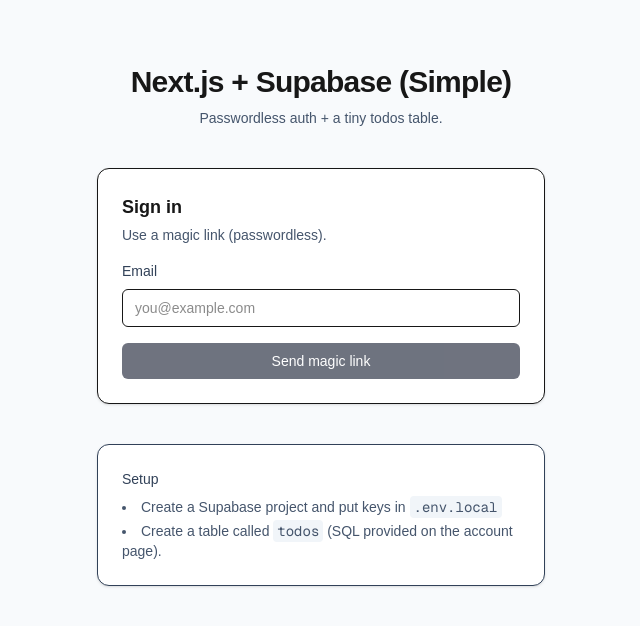
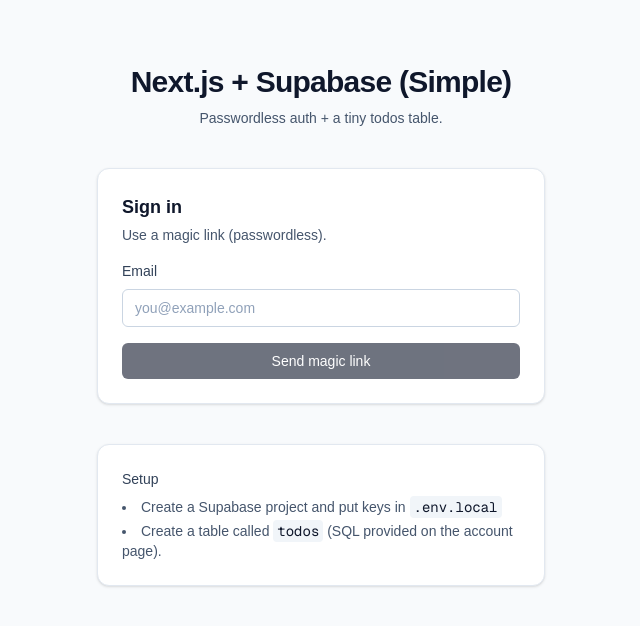
Before and after one commit to tvis-deep/next-supabase-simple, a Next.js app: page / in a window 1280 px wide. Shown: the top 626 px of the page, without its empty margins (319-959 px from the left). Built offline with nearby package versions, Linux system fonts and the light colour scheme; no server answers.

Commit message:
Title and input styling

```diff
--- a/src/app/account/page.tsx
+++ b/src/app/account/page.tsx
@@ -69,19 +69,19 @@
   }
 
   return (
-    <div className="min-h-screen bg-slate-50">
+    <div className="min-h-screen bg-slate-50 text-slate-900 dark:bg-slate-950 dark:text-slate-100">
       <main className="mx-auto flex max-w-3xl flex-col gap-6 px-6 py-16">
         <div className="flex items-center justify-between gap-3">
           <div>
             <h1 className="text-2xl font-semibold tracking-tight">Account</h1>
-            <p className="mt-1 text-sm text-slate-600">
+            <p className="mt-1 text-sm text-slate-600 dark:text-slate-300">
               Signed in as <span className="font-medium">{email}</span>
             </p>
           </div>
           <div className="flex items-center gap-3">
             <Link
               href="/"
-              className="rounded-md border bg-white px-3 py-2 text-sm font-medium text-slate-900 hover:bg-slate-50"
+              className="rounded-md border border-slate-200 bg-white px-3 py-2 text-sm font-medium text-slate-900 hover:bg-slate-50 dark:border-slate-800 dark:bg-slate-900 dark:text-slate-100 dark:hover:bg-slate-800"
             >
               Home
             </Link>
@@ -96,11 +96,11 @@
 
         <Todos />
 
-        <div className="rounded-xl border bg-white p-6 shadow-sm">
+        <div className="rounded-xl border border-slate-200 bg-white p-6 shadow-sm dark:border-slate-800 dark:bg-slate-900">
           <h2 className="text-sm font-semibold text-slate-900">
             Supabase SQL (todos table)
           </h2>
-          <p className="mt-1 text-sm text-slate-600">
+          <p className="mt-1 text-sm text-slate-600 dark:text-slate-300">
             Create the table + RLS policies:
           </p>
           <pre className="mt-3 overflow-x-auto rounded-lg bg-slate-950 p-4 text-xs text-slate-100">
--- a/src/app/page.tsx
+++ b/src/app/page.tsx
@@ -2,31 +2,33 @@
 
 export default function Home() {
   return (
-    <div className="min-h-screen bg-slate-50">
+    <div className="min-h-screen bg-slate-50 text-slate-900 dark:bg-slate-950 dark:text-slate-100">
       <main className="mx-auto flex max-w-5xl flex-col items-center gap-10 px-6 py-16">
         <div className="text-center">
           <h1 className="text-3xl font-semibold tracking-tight">
             Next.js + Supabase (Simple)
           </h1>
-          <p className="mt-2 text-sm text-slate-600">
+          <p className="mt-2 text-sm text-slate-600 dark:text-slate-300">
             Passwordless auth + a tiny todos table.
           </p>
         </div>
 
         <Auth />
 
-        <div className="w-full max-w-md rounded-xl border bg-white p-6 text-sm text-slate-700 shadow-sm">
+        <div className="w-full max-w-md rounded-xl border border-slate-200 bg-white p-6 text-sm text-slate-700 shadow-sm dark:border-slate-800 dark:bg-slate-900 dark:text-slate-200">
           <p className="font-medium">Setup</p>
-          <ul className="mt-2 list-inside list-disc space-y-1 text-slate-600">
+          <ul className="mt-2 list-inside list-disc space-y-1 text-slate-600 dark:text-slate-300">
             <li>
               Create a Supabase project and put keys in{" "}
-              <code className="rounded bg-slate-100 px-1 py-0.5">
+              <code className="rounded bg-slate-100 px-1 py-0.5 text-slate-900 dark:bg-slate-800 dark:text-slate-100">
                 .env.local
               </code>
             </li>
             <li>
               Create a table called{" "}
-              <code className="rounded bg-slate-100 px-1 py-0.5">todos</code>{" "}
+              <code className="rounded bg-slate-100 px-1 py-0.5 text-slate-900 dark:bg-slate-800 dark:text-slate-100">
+                todos
+              </code>{" "}
               (SQL provided on the account page).
             </li>
           </ul>
--- a/src/components/Auth.tsx
+++ b/src/components/Auth.tsx
@@ -57,9 +57,9 @@
   };
 
   return (
-    <div className="w-full max-w-md rounded-xl border bg-white p-6 shadow-sm">
+    <div className="w-full max-w-md rounded-xl border border-slate-200 bg-white p-6 text-slate-900 shadow-sm dark:border-slate-800 dark:bg-slate-900 dark:text-slate-100">
       <h2 className="text-lg font-semibold">Sign in</h2>
-      <p className="mt-1 text-sm text-slate-600">
+      <p className="mt-1 text-sm text-slate-600 dark:text-slate-300">
         Use a magic link (passwordless).
       </p>
 
@@ -83,7 +83,7 @@
             onChange={(e) => setEmail(e.target.value)}
             type="email"
             placeholder="you@example.com"
-            className="mt-2 w-full rounded-md border px-3 py-2 text-sm outline-none ring-slate-200 focus:ring-2"
+            className="mt-2 w-full rounded-md border border-slate-300 bg-white px-3 py-2 text-sm text-slate-900 outline-none ring-slate-200 placeholder:text-slate-400 focus:ring-2 dark:border-slate-700 dark:bg-slate-950 dark:text-slate-100 dark:ring-slate-800 dark:placeholder:text-slate-500"
           />
           <button
             onClick={() => void sendMagicLink()}
--- a/src/components/Todos.tsx
+++ b/src/components/Todos.tsx
@@ -107,7 +107,7 @@
     );
 
   return (
-    <div className="w-full rounded-xl border bg-white p-6 shadow-sm">
+    <div className="w-full rounded-xl border border-slate-200 bg-white p-6 text-slate-900 shadow-sm dark:border-slate-800 dark:bg-slate-900 dark:text-slate-100">
       <div className="flex items-end gap-3">
         <div className="flex-1">
           <label className="block text-sm font-medium text-slate-700">
@@ -119,7 +119,7 @@
             onKeyDown={(e) => {
               if (e.key === "Enter") void addTodo();
             }}
-            className="mt-2 w-full rounded-md border px-3 py-2 text-sm outline-none ring-slate-200 focus:ring-2"
+            className="mt-2 w-full rounded-md border border-slate-300 bg-white px-3 py-2 text-sm text-slate-900 outline-none ring-slate-200 placeholder:text-slate-400 focus:ring-2 dark:border-slate-700 dark:bg-slate-950 dark:text-slate-100 dark:ring-slate-800 dark:placeholder:text-slate-500"
             placeholder="Buy milk"
           />
         </div>
```
